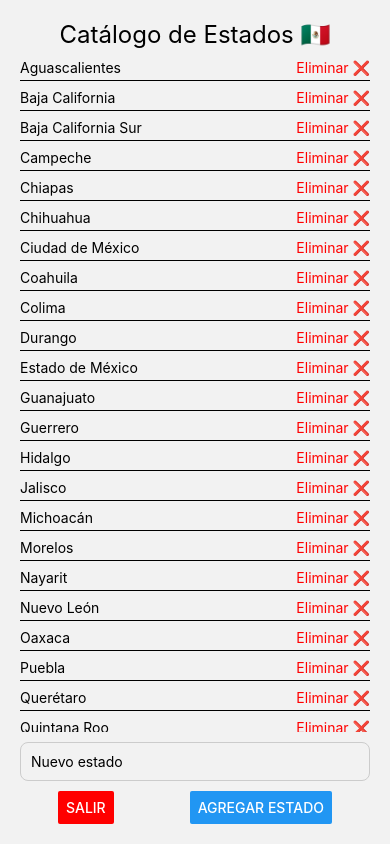
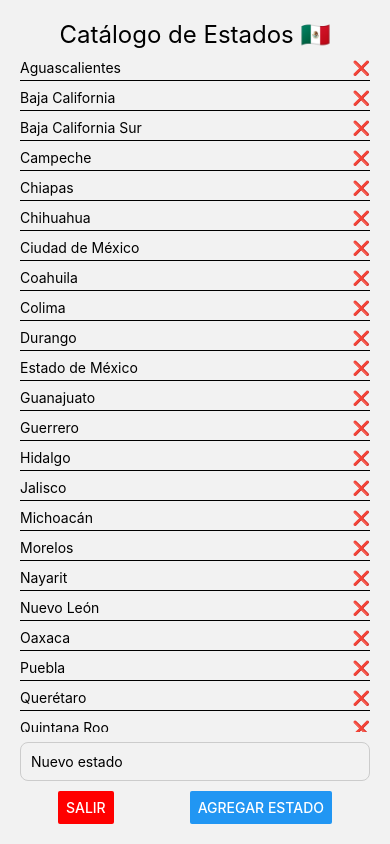
Before and after one commit to antoniodemora/supabase-demo, a React Native app: screen /CatEstados in a window 390 px wide. Built offline with nearby package versions, Linux system fonts and the light colour scheme.

Commit message:
bugfix: genera correctamente el id de un nuevo estado

```diff
--- a/CatEstadosScreen.js
+++ b/CatEstadosScreen.js
@@ -72,7 +72,8 @@ export default function CatEstadosScreen({ navigation }) {
         //     setNewState("");
         //     fetchStates();
         // }
-        setStates([...states, { id: states.length + 1, name: newState }]); // TODO: Fix bug
+        const newStateId = Math.max(...states.map((item) => item.id)) + 1;
+        setStates([...states, { id: newStateId, name: newState }]);
         setNewState("");
     };
 
@@ -100,7 +101,7 @@ export default function CatEstadosScreen({ navigation }) {
                     <View style={styles.itemRow}>
                         <Text>{item.name}</Text>
                         <TouchableOpacity onPress={() => deleteState(item.id)}>
-                            <Text style={styles.delete}>Eliminar ❌</Text>
+                            <Text style={styles.delete}>❌</Text>
                         </TouchableOpacity>
                     </View>
                 )}
```
